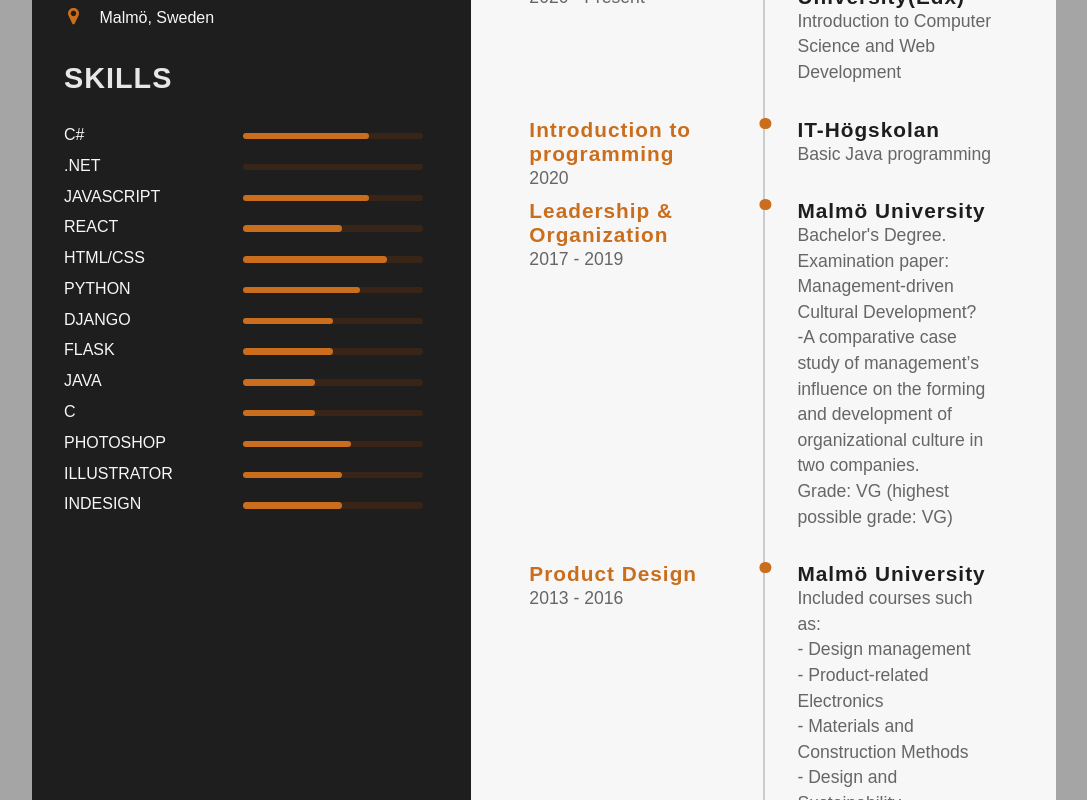
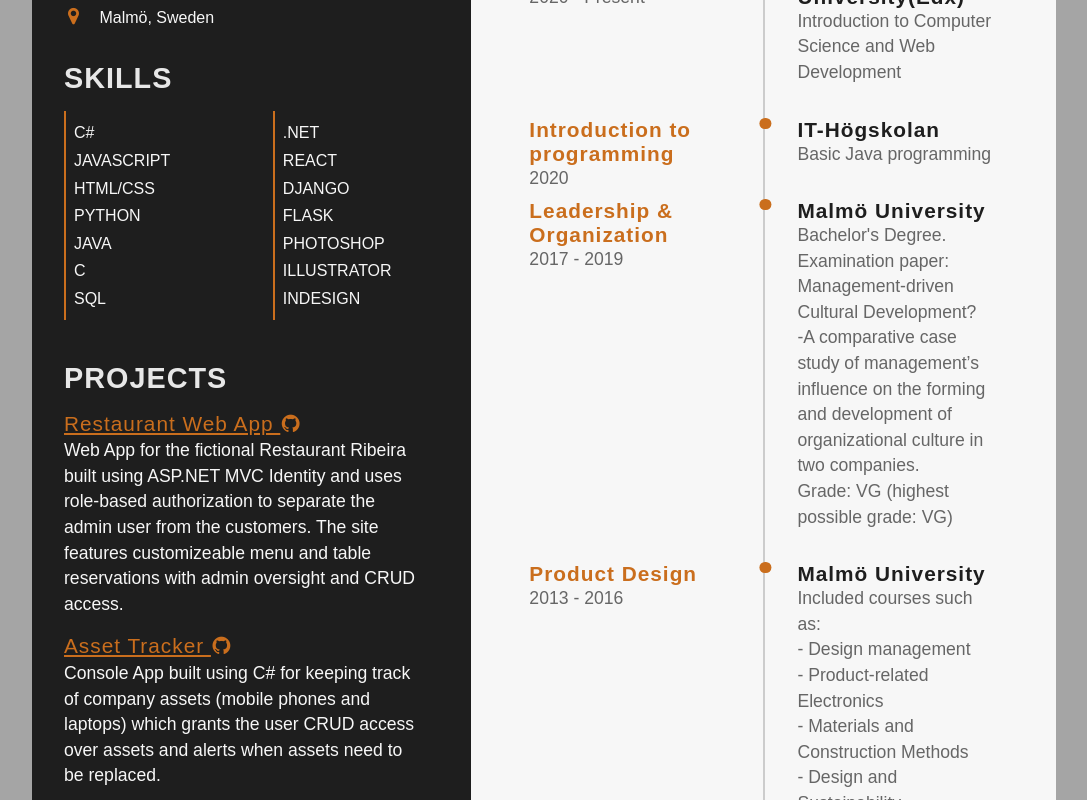
Before and after one commit to psagemo/petersagemo-cv, a React (Create React App) app: page / in a window 1280 px wide. Shown: the part 700-1500 px from the top of the page, without its empty margins (96-1183 px from the left). Built offline with nearby package versions, Linux system fonts and the light colour scheme.

Commit message:
Changed skills-section

```diff
--- a/package.json
+++ b/package.json
@@ -8,7 +8,7 @@
         "@testing-library/user-event": "^13.5.0",
         "react": "^18.2.0",
         "react-dom": "^18.2.0",
-        "react-scripts": "5.0.1",
+        "react-scripts": "^5.0.1",
         "web-vitals": "^2.1.4"
     },
     "scripts": {
--- a/src/App.css
+++ b/src/App.css
@@ -4,6 +4,10 @@
     box-sizing: border-box;
     list-style: none;
     font-family: 'Nunito', sans-serif;
+}
+
+.center {
+    text-align: center;
 }
 
 HTML {
@@ -141,81 +145,25 @@
 }
 
 .skills-section ul {
-    padding-top: 2rem;
+    margin-top: 1rem;
+    width: 150px;
+    border-left: 2px solid #ca6e1d;
+    padding-top: 1rem;
+    padding-left: .5rem;
 }
 
 .skills-section ul li {
     display: grid;
     grid-template-columns: repeat(2, 1fr);
-    padding: .4rem 0;
+    padding: .3rem 0;
 }
 
-.progress-bar {
-    width: 100%;
-    height: .4rem;
-    background-color: #382518;
-    position: relative;
-    border-radius: 12px;
+.skills-left {
+    float: left;
 }
 
-.progress {
-    height: 100%;
-    position: absolute;
-    left: 0;
-    background-color: #ca6e1d;
-    border-radius: 12px;
-}
-
-.js-progress {
-    width: 70%;
-}
-
-.react-progress {
-    width: 55%;
-}
-
-.csharp-progress {
-    width: 70%;
-}
-
-.dotnet-progress {
-    width: 0;
-}
-
-.hc-progress {
-    width: 80%;
-}
-
-.py-progress {
-    width: 65%;
-}
-
-.dj-progress {
-    width: 50%;
-}
-
-.flask-progress {
-    width: 50%;
-}
-
-.java-progress {
-    width: 40%;
-}
-
-.c-progress {
-    width: 40%;
-}
-
-.ps-progress {
-    width: 60%;
-}
-
-.il-progress {
-    width: 55%;
-}
-
-.in-progress {
-    width: 55%;
+.skills-right {
+    float: right;
 }
 
 .skill-title {
@@ -224,6 +172,29 @@
     font-size: 1rem;
     position: relative;
     top: -7px;
+}
+
+.technologies {
+    min-height: 300px;
+}
+
+.projects {
+    width: 100%;
+}
+
+.project-container {
+    color: #f7f7f7;
+    line-height: 1.6rem;
+    font-size: 1.1rem;
+    padding-top: 1rem;
+}
+
+.project-title:hover {
+    color: #f7f7f7;
+}
+
+.project-container i{
+    color: #ca6e1d;
 }
 
 .right-main-content {
@@ -364,12 +335,24 @@
 
 /* Media Queries*/
 
+@media screen and (max-width:1750px) {
+    .skills-right {
+        float: left;
+    }
+    .technologies {
+        min-height: 500px;
+    }
+}
+
 @media screen and (max-width:1450px) {
     .progress-bar {
         width: 100%
     }
     .left-content {
         padding-left: 2rem;
+    }
+    .technologies {
+        min-height: 500px;
     }
 }
 
@@ -382,6 +365,12 @@
     }
     .right-title::after {
         width: 50%;
+    }
+    .skills-right {
+        float: right;
+    }
+    .technologies {
+        min-height: 300px;
     }
 }
 
@@ -407,6 +396,9 @@
     }
     .skills-section ul {
         margin-right: 3rem;
+    }
+    .skills-right {
+        float: left;
     }
 }
 
@@ -447,3 +439,72 @@
         display: none;
     }
 }
+
+/*
+.progress-bar {
+    width: 100%;
+    height: .4rem;
+    background-color: #382518;
+    position: relative;
+    border-radius: 12px;
+}
+
+.progress {
+    height: 100%;
+    position: absolute;
+    left: 0;
+    background-color: #ca6e1d;
+    border-radius: 12px;
+}
+
+ .js-progress {
+    width: 70%;
+}
+
+.react-progress {
+    width: 55%;
+}
+
+.csharp-progress {
+    width: 70%;
+}
+
+.dotnet-progress {
+    width: 0;
+}
+
+.hc-progress {
+    width: 80%;
+}
+
+.py-progress {
+    width: 65%;
+}
+
+.dj-progress {
+    width: 50%;
+}
+
+.flask-progress {
+    width: 50%;
+}
+
+.java-progress {
+    width: 40%;
+}
+
+.c-progress {
+    width: 40%;
+}
+
+.ps-progress {
+    width: 60%;
+}
+
+.il-progress {
+    width: 55%;
+}
+
+.in-progress {
+    width: 55%;
+} */
--- a/src/components/SkillsSection.js
+++ b/src/components/SkillsSection.js
@@ -6,174 +6,140 @@
     if ( props.l.eng === true ){
         return (
             <div className="skills-section">
+                <div class="technologies">
                     <h3 className="main-title">Skills</h3>
-                <ul>
+                    <ul className="skills-left">
                         <li>
                             <p className="skill-title">C#</p>
-                        <div className="progress-bar">
-                            <div className="progress csharp-progress"></div>
-                        </div>
                         </li>
                         <li>
-                        <p className="skill-title">.NET</p>
-                        <div className="progress-bar">
-                            <div className="progress dotnet-progress"></div>
-                        </div>
+                            <p className="skill-title">JavaScript</p>
                         </li>
                         <li>
-                        <p className="skill-title">Javascript</p>
-                        <div className="progress-bar">
-                            <div className="progress js-progress"></div>
-                        </div>
+                            <p className="skill-title">HTML/CSS</p>
+                        </li>
+                        <li>
+                            <p className="skill-title">Python</p>
+                        </li>
+                        <li>
+                            <p className="skill-title">Java</p>
+                        </li>
+                        <li>
+                            <p className="skill-title">C</p>
+                        </li>
+                        <li>
+                            <p className="skill-title">SQL</p>
+                        </li>
+                    </ul>
+                    <ul className="skills-right">
+                        <li>
+                            <p className="skill-title">.NET</p>
                         </li>
                         <li>
                             <p className="skill-title">React</p>
-                        <div className="progress-bar">
-                            <div className="progress react-progress"></div>
-                        </div>
-                    </li>
-                    <li>
-                        <p className="skill-title">HTML/CSS</p>
-                        <div className="progress-bar">
-                            <div className="progress hc-progress"></div>
-                        </div>
-                    </li>
-                    <li>
-                        <p className="skill-title">Python</p>
-                        <div className="progress-bar">
-                            <div className="progress py-progress"></div>
-                        </div>
                         </li>
                         <li>
                             <p className="skill-title">Django</p>
-                        <div className="progress-bar">
-                            <div className="progress dj-progress"></div>
-                        </div>
                         </li>
                         <li>
                             <p className="skill-title">Flask</p>
-                        <div className="progress-bar">
-                            <div className="progress flask-progress"></div>
-                        </div>
-                    </li>
-                    <li>
-                        <p className="skill-title">Java</p>
-                        <div className="progress-bar">
-                            <div className="progress java-progress"></div>
-                        </div>
-                    </li>
-                    <li>
-                        <p className="skill-title">C</p>
-                        <div className="progress-bar">
-                            <div className="progress c-progress"></div>
-                        </div>
                         </li>
                         <li>
                             <p className="skill-title">Photoshop</p>
-                        <div className="progress-bar">
-                            <div className="progress ps-progress"></div>
-                        </div>
                         </li>
                         <li>
                             <p className="skill-title">Illustrator</p>
-                        <div className="progress-bar">
-                            <div className="progress il-progress"></div>
-                        </div>
                         </li>
                         <li>
                             <p className="skill-title">Indesign</p>
-                        <div className="progress-bar">
-                            <div className="progress in-progress"></div>
-                        </div>
                         </li>
                     </ul>
+                </div>
+                <div className="projects">
+                    <h3 className="main-title">Projects</h3>
+                    <div class="project-container">
+                        <a href="https://github.com/psagemo/RestaurantWebApp" className="tl-title project-title">Restaurant Web App <i className="fa fa-github"></i></a>
+                        <p className="project-description">
+                            Web App for the fictional Restaurant Ribeira built using ASP.NET MVC Identity and uses role-based authorization to separate the admin user from the customers. The site features customizeable menu and table reservations with admin oversight and CRUD access.
+                        </p>
+                    </div>
+                    <div class="project-container">
+                        <a href="https://github.com/psagemo/AssetTracking2" className="tl-title project-title">Asset Tracker <i className="fa fa-github"></i></a>
+                        <p className="project-description">
+                            Console App built using C# for keeping track of company assets (mobile phones and laptops) which grants the user CRUD access over assets and alerts when assets need to be replaced.
+                        </p>
+                    </div>
+                </div>
             </div>
         )
     }
     else if ( props.l.eng === false ){
         return (
             <div className="skills-section">
+                <div class="technologies">
                     <h3 className="main-title">Färdigheter</h3>
-                <ul>
+                    <ul className="skills-left">
                         <li>
                             <p className="skill-title">C#</p>
-                        <div className="progress-bar">
-                            <div className="progress csharp-progress"></div>
-                        </div>
                         </li>
                         <li>
-                        <p className="skill-title">.NET</p>
-                        <div className="progress-bar">
-                            <div className="progress dotnet-progress"></div>
-                        </div>
+                            <p className="skill-title">JavaScript</p>
                         </li>
                         <li>
-                        <p className="skill-title">Javascript</p>
-                        <div className="progress-bar">
-                            <div className="progress js-progress"></div>
-                        </div>
+                            <p className="skill-title">HTML/CSS</p>
+                        </li>
+                        <li>
+                            <p className="skill-title">Python</p>
+                        </li>
+                        <li>
+                            <p className="skill-title">Java</p>
+                        </li>
+                        <li>
+                            <p className="skill-title">C</p>
+                        </li>
+                        <li>
+                            <p className="skill-title">SQL</p>
+                        </li>
+                    </ul>
+                    <ul className="skills-right">
+                        <li>
+                            <p className="skill-title">.NET</p>
                         </li>
                         <li>
                             <p className="skill-title">React</p>
-                        <div className="progress-bar">
-                            <div className="progress react-progress"></div>
-                        </div>
-                    </li>
-                    <li>
-                        <p className="skill-title">HTML/CSS</p>
-                        <div className="progress-bar">
-                            <div className="progress hc-progress"></div>
-                        </div>
-                    </li>
-                    <li>
-                        <p className="skill-title">Python</p>
-                        <div className="progress-bar">
-                            <div className="progress py-progress"></div>
-                        </div>
                         </li>
                         <li>
                             <p className="skill-title">Django</p>
-                        <div className="progress-bar">
-                            <div className="progress dj-progress"></div>
-                        </div>
                         </li>
                         <li>
                             <p className="skill-title">Flask</p>
-                        <div className="progress-bar">
-                            <div className="progress flask-progress"></div>
-                        </div>
-                    </li>
-                    <li>
-                        <p className="skill-title">Java</p>
-                        <div className="progress-bar">
-                            <div className="progress java-progress"></div>
-                        </div>
-                    </li>
-                    <li>
-                        <p className="skill-title">C</p>
-                        <div className="progress-bar">
-                            <div className="progress c-progress"></div>
-                        </div>
                         </li>
                         <li>
                             <p className="skill-title">Photoshop</p>
-                        <div className="progress-bar">
-                            <div className="progress ps-progress"></div>
-                        </div>
                         </li>
                         <li>
                             <p className="skill-title">Illustrator</p>
-                        <div className="progress-bar">
-                            <div className="progress il-progress"></div>
-                        </div>
                         </li>
                         <li>
                             <p className="skill-title">Indesign</p>
-                        <div className="progress-bar">
-                            <div className="progress in-progress"></div>
-                        </div>
                         </li>
                     </ul>
+                </div>
+                <div className="projects">
+                    <h3 className="main-title">Projekt</h3>
+                    <div class="project-container">
+                        <a href="https://github.com/psagemo/RestaurantWebApp" className="tl-title project-title">Restaurant Web App <i className="fa fa-github"></i></a>
+                        <p className="project-description">
+                            Web App för den fiktiva Restaurang Ribeira byggd med ASP.NET MVC Identity och använder rollbaserad auktorisering för att separera admin från kunderna. Sidan erbjuder en ändringsbar menu och bordsbokning med översikt och CRUD-tillgång för admin.
+                        </p>
+                    </div>
+                    <div class="project-container">
+                        <a href="https://github.com/psagemo/AssetTracking2" className="tl-title project-title">Asset Tracker <i className="fa fa-github"></i></a>
+                        <p className="project-description">
+                            Konsol-app byggd i C# för att hålla reda på företagstillgångar (mobiltelefoner och laptops) som ger användaren CRUD-tillgång över tillgångarna och meddelar när tillångar bör bytas ut.
+                        </p>
+                    </div>
+                </div>
             </div>
         )
     }
```
Also changed, not shown: 1 other file (tests, documents, lock files or other folders). Lines whose indentation alone changed are shown as unchanged.
